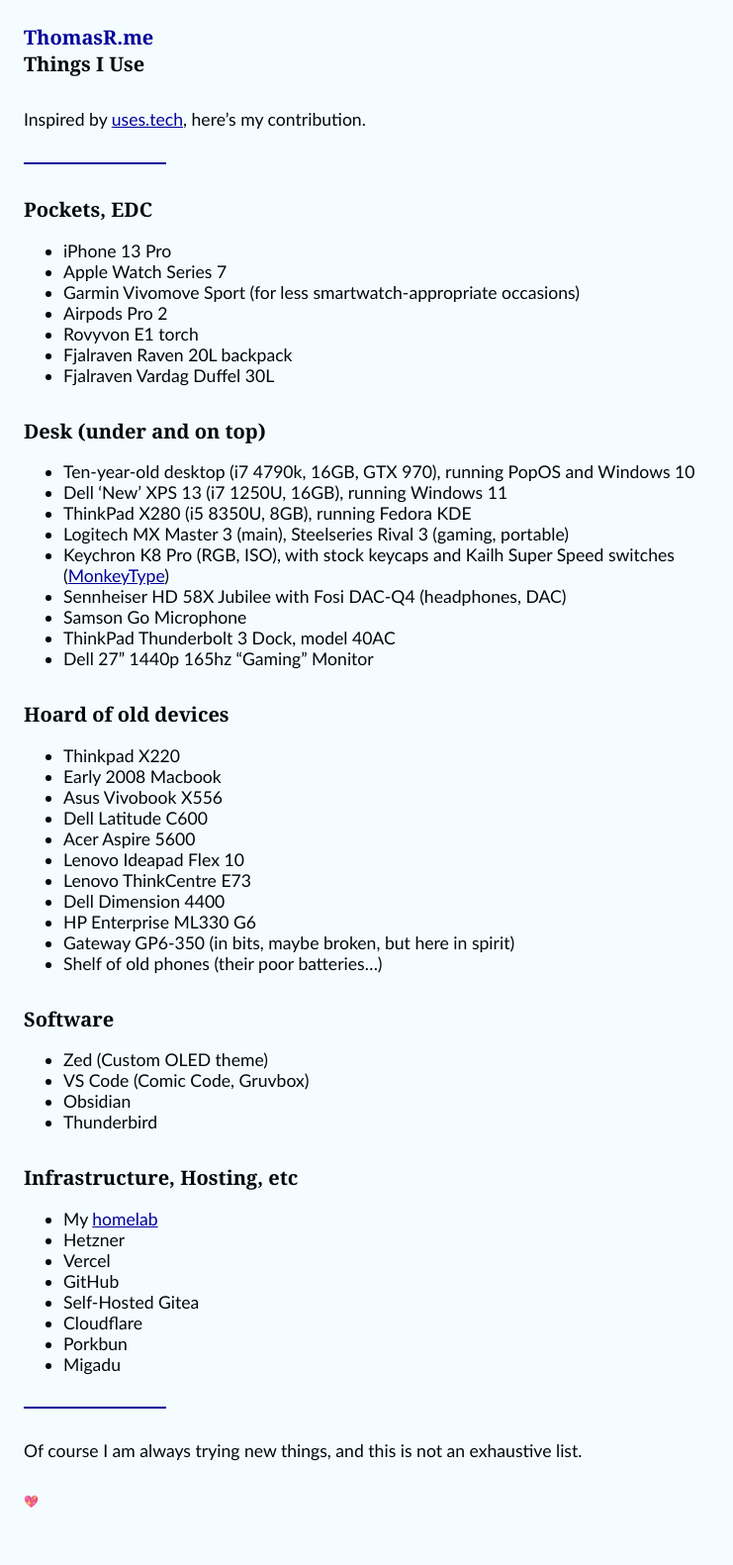
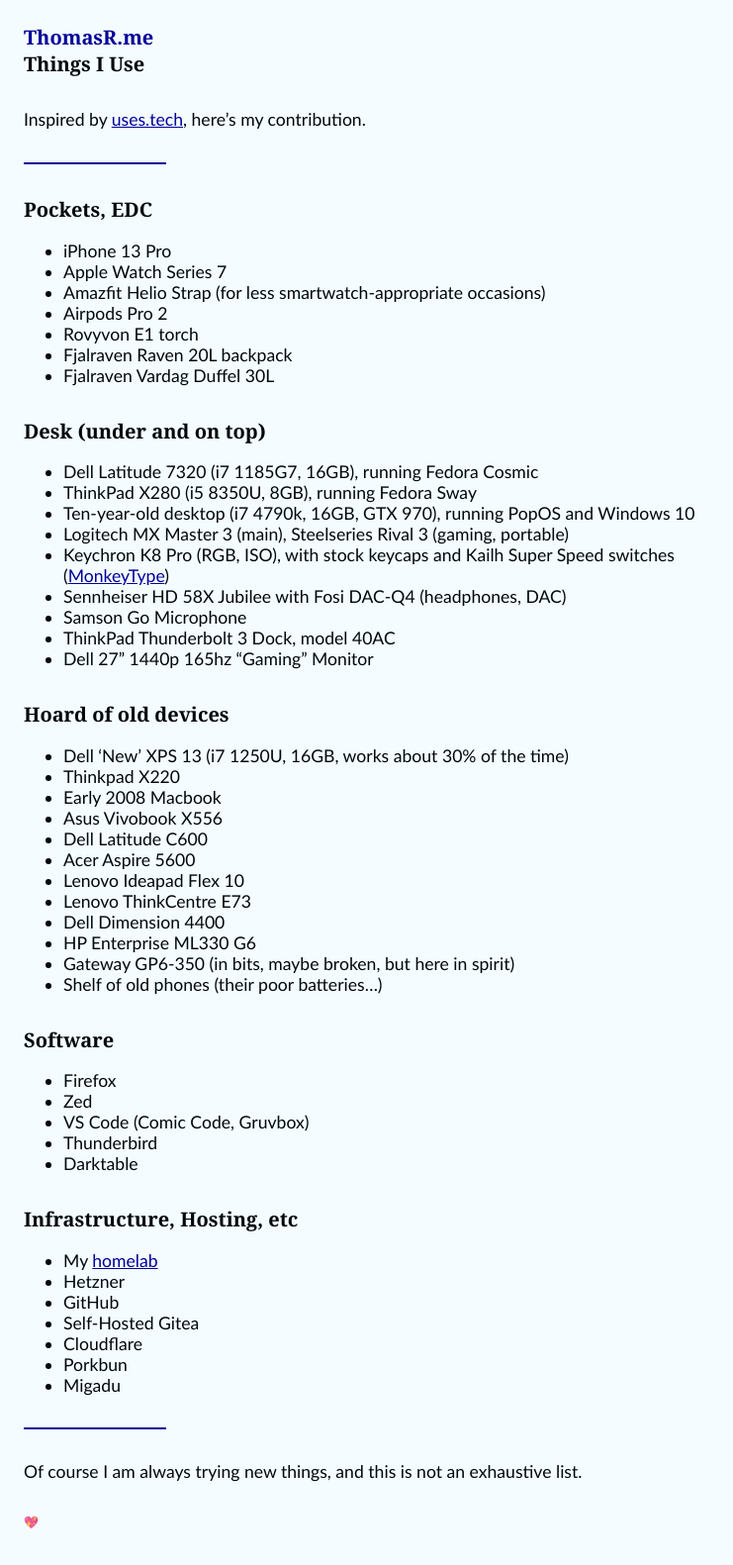
Before and after one commit to t5r7/thomasr.me, a Jekyll site: the page built from pages/uses.md, in a window 1280 px wide. Shown: the whole page at 99% size, without its empty margins (0-741 px from the left). Built offline with Jekyll 4.4.1, drawn with Linux system fonts in a browser that asks for light colours; before the commit the page ends 1560 px from its top, so only the background shows below that.

Commit message:
update uses page

```diff
--- a/pages/uses.md
+++ b/pages/uses.md
@@ -11,16 +11,16 @@
 ### Pockets, EDC
 - iPhone 13 Pro
 - Apple Watch Series 7
-- Garmin Vivomove Sport (for less smartwatch-appropriate occasions)
+- Amazfit Helio Strap (for less smartwatch-appropriate occasions)
 - Airpods Pro 2
 - Rovyvon E1 torch
 - Fjalraven Raven 20L backpack
 - Fjalraven Vardag Duffel 30L
 
 ### Desk (under and on top)
+- Dell Latitude 7320 (i7&nbsp;1185G7, 16GB), running Fedora Cosmic
+- ThinkPad X280 (i5&nbsp;8350U, 8GB), running Fedora Sway
 - Ten-year-old desktop (i7&nbsp;4790k, 16GB, GTX 970), running PopOS and Windows&nbsp;10
-- Dell 'New' XPS 13 (i7&nbsp;1250U, 16GB), running Windows&nbsp;11
-- ThinkPad X280 (i5&nbsp;8350U, 8GB), running Fedora KDE
 - Logitech MX Master 3 (main), Steelseries Rival 3 (gaming, portable)
 - Keychron K8 Pro (RGB, ISO), with stock keycaps and Kailh Super Speed switches ([MonkeyType](https://monkeytype.com/profile/tmr))
 - Sennheiser HD 58X Jubilee with Fosi DAC-Q4 (headphones, DAC)
@@ -29,6 +29,7 @@
 - Dell 27" 1440p 165hz "Gaming" Monitor
 
 ### Hoard of old devices
+- Dell 'New' XPS 13 (i7&nbsp;1250U, 16GB, works about 30% of the time)
 - Thinkpad X220
 - Early 2008 Macbook
 - Asus Vivobook X556
@@ -42,15 +43,15 @@
 - Shelf of old phones (their poor batteries...)
 
 ### Software
-- Zed (Custom OLED theme)
+- Firefox
+- Zed
 - VS Code (Comic Code, Gruvbox)
-- Obsidian
 - Thunderbird
+- Darktable
 
 ### Infrastructure, Hosting, etc
 - My [homelab]({{site.baseurl}}/lab)
 - Hetzner
-- Vercel
 - GitHub
 - Self-Hosted Gitea
 - Cloudflare
```
